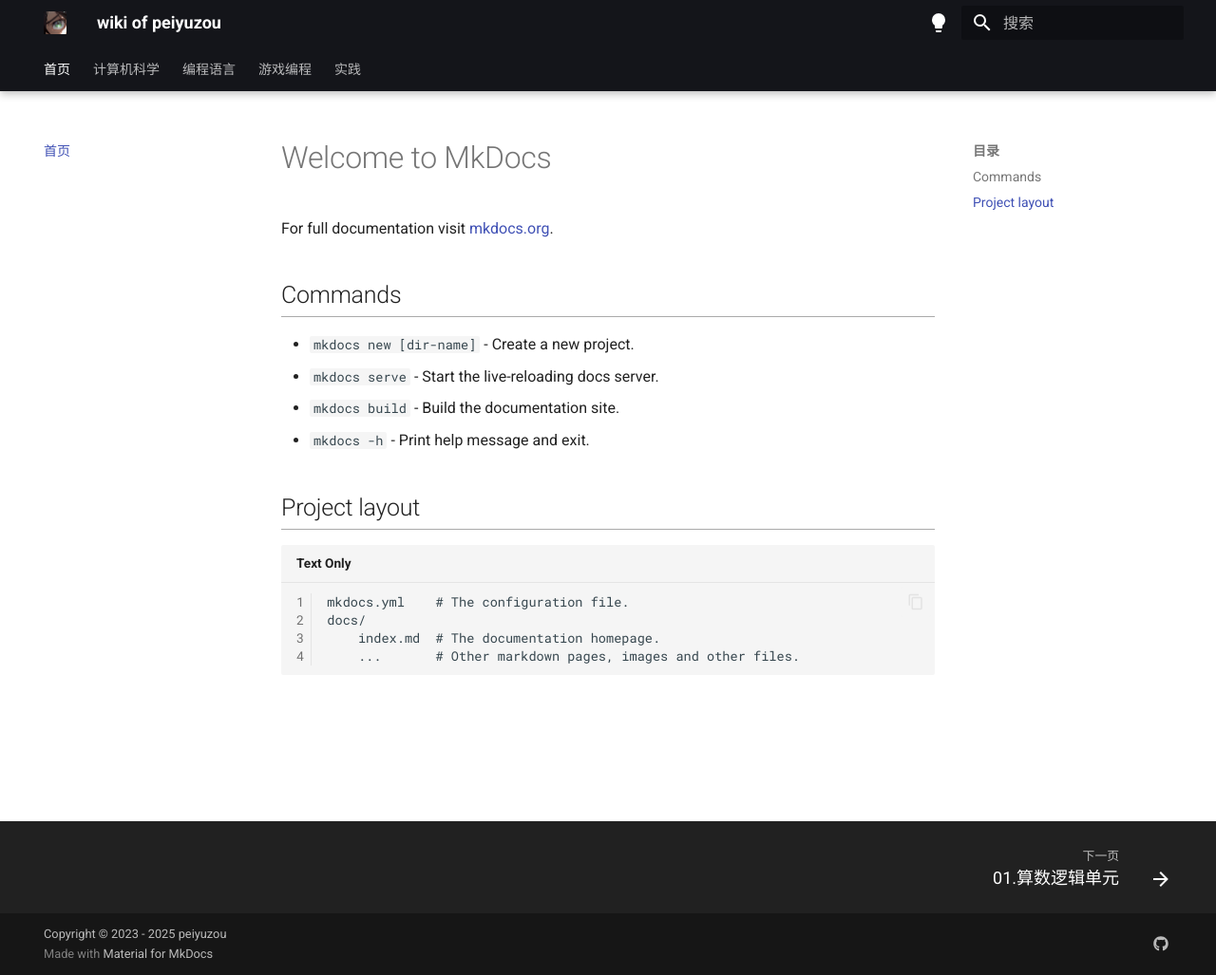
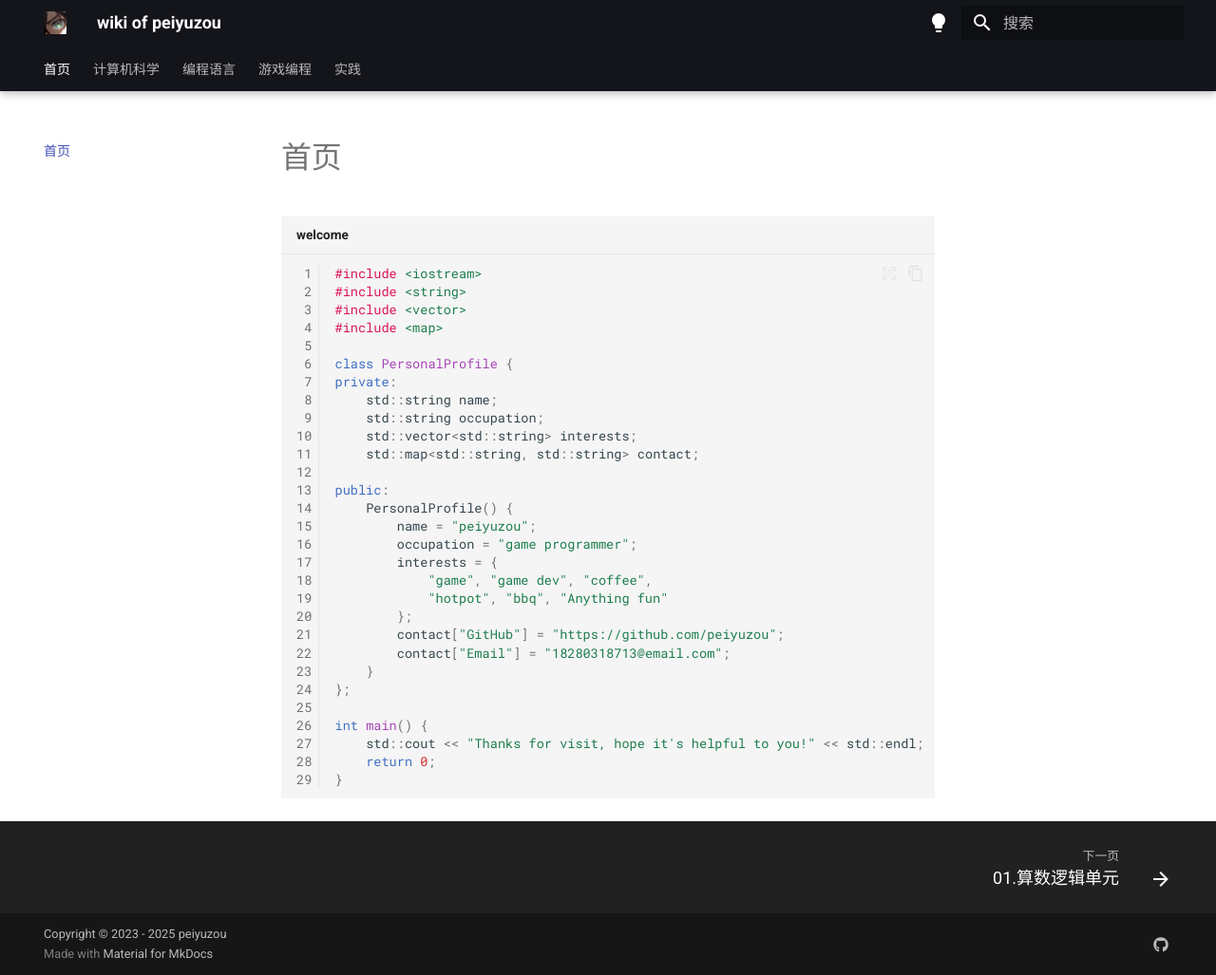
Before and after one commit to PeiyuZou/PeiyuZou.github.io, an MkDocs documentation site: the page built from docs/index.md, in a window 1280 px wide and 1027 px high. Shown: the whole window at 95% size. Built offline with MkDocs 1.6.1 and Material for MkDocs 9.7.7, drawn with Linux system fonts in a browser that asks for light colours.

Commit message:
Update index.md

````diff
--- a/docs/index.md
+++ b/docs/index.md
@@ -1,17 +1,32 @@
-# Welcome to MkDocs
+```cpp title="welcome"
+#include <iostream>
+#include <string>
+#include <vector>
+#include <map>
 
-For full documentation visit [mkdocs.org](https://www.mkdocs.org).
+class PersonalProfile {
+private:
+    std::string name;
+    std::string occupation;
+    std::vector<std::string> interests;
+    std::map<std::string, std::string> contact;
 
-## Commands
+public:
+    PersonalProfile() {
+        name = "peiyuzou";
+        occupation = "game programmer";
+        interests = {
+            "game", "game dev", "coffee",
+            "hotpot", "bbq", "Anything fun"
+        };
+        contact["GitHub"] = "https://github.com/peiyuzou";
+        contact["Email"] = "18280318713@email.com";
+    }
+};
 
-* `mkdocs new [dir-name]` - Create a new project.
-* `mkdocs serve` - Start the live-reloading docs server.
-* `mkdocs build` - Build the documentation site.
-* `mkdocs -h` - Print help message and exit.
+int main() {
+    std::cout << "Thanks for visit, hope it's helpful to you!" << std::endl;
+    return 0;
+}
 
-## Project layout
-
-    mkdocs.yml    # The configuration file.
-    docs/
-        index.md  # The documentation homepage.
-        ...       # Other markdown pages, images and other files.
+```
````
